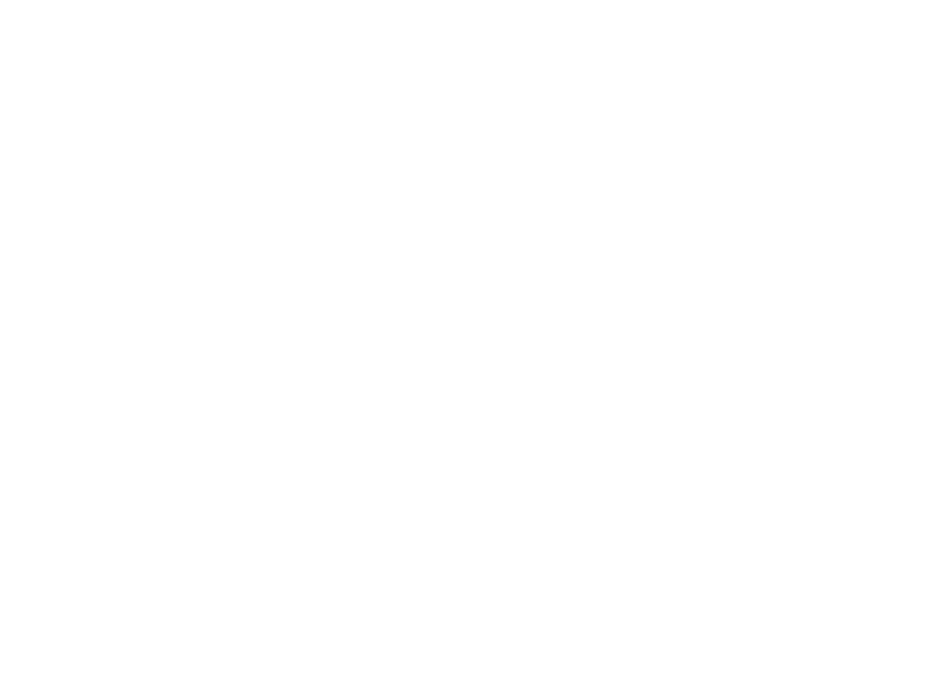
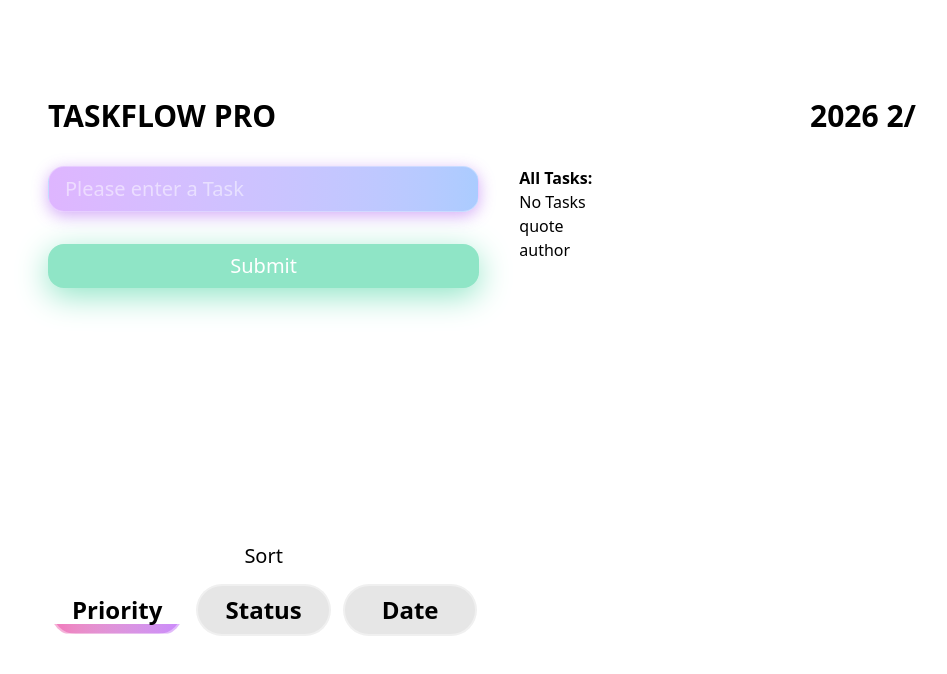
Before and after one commit to dzyker/TASKFLOW-PRO, a React (Vite) app: page / in a window 1280 px wide. Shown: the top 674 px of the page, without its empty margins (158-1105 px from the left). Built offline with nearby package versions, Linux system fonts and the light colour scheme.

Commit message:
set main functionality

```diff
--- a/package.json
+++ b/package.json
@@ -13,6 +13,7 @@
     "@tailwindcss/vite": "^4.1.18",
     "react": "^19.2.0",
     "react-dom": "^19.2.0",
+    "react-icons": "^5.5.0",
     "tailwindcss": "^4.1.18"
   },
   "devDependencies": {
--- a/src/App.tsx
+++ b/src/App.tsx
@@ -1,8 +1,192 @@
 import './App.css'
+import { useState, useEffect, useMemo } from "react"
+import { GrClose, GrCheckmark } from "react-icons/gr";
+import { MdEdit } from "react-icons/md";
+
+interface Task {
+  id: Crypto;
+  date: Date;
+  text: string;
+  status: string;
+  priority: number;
+}
+type Crypto = `${string}-${string}-${string}-${string}-${string}`
 
 function App() {
+
+  const [newTask, setNewTask] = useState<string>('')
+  const [editTargetFocus, setEditTargetFocus] = useState<Task | null>(null)
+  const [priorityEdit, setPriorityEdit] = useState<Crypto | null>(null)
+  const [filterBy, setFilterBy] = useState<string>('All')
+  const [sortBy, setSortBy] = useState<string>('Priority')
+  const [tasks, setTasks] = useState<Task[]>([])
+
+  const date: string = String(new Date().toLocaleDateString().split("."))
+  const monthsList: string[] = [
+    "January", "February", "March", "April", "May", "June",
+    "July", "August", "September", "October", "November", "December"
+  ];
+  const month = monthsList[Number(date.slice(3, 5)) - 1]
+
+  const filteredTasks = useMemo(() => {
+    let result = [...tasks]
+    if (filterBy === "All") {
+      return result
+    } else if (filterBy === "Completed") {
+      result = result.filter((task) => task.status === "Completed")
+    } else if (filterBy === "Uncompleted") {
+      result = result.filter((task) => task.status === "Uncompleted")
+    }
+    // sortTasks()
+    return result
+  } , [tasks, filterBy])
+
+  const handleInput = (event: React.ChangeEvent<HTMLInputElement>) => {
+    if (!event.target.value.trim()) {
+      setNewTask('')
+    }
+    setNewTask(event.target.value)
+  }
+
+  const handleFormSubmit = (event: React.SubmitEvent<HTMLFormElement>) => {
+    event.preventDefault()
+    if (!newTask) {
+      setNewTask('')
+      return
+    }
+    setTasks((prev) => [...prev, {
+        id: crypto.randomUUID(),
+        text: newTask.trim(),
+        date: new Date(),
+        status: 'Uncompleted',
+        priority: 4,
+      }
+    ])
+    setNewTask('')
+  }
+
+  const sortTasks = () => {
+
+  }
+
+  const handleChangeFilter = (filterBy: string) => {
+    if (filterBy === "All") {
+      setFilterBy("Completed")
+    } else if (filterBy === "Completed") {
+      setFilterBy("Uncompleted")
+    } else {
+      setFilterBy("All")
+    }
+  }
+
+  const handleCompleteTask = (task: Task) => {
+
+  }
+
+  const handleEditTask = (task: Task) => {
+
+  }
+
+  const handleRemoveTask = (task: Task) => {
+
+  }
+
+  // add to localStorage
+
   return (
-    <></>
+    <div className='flex align-middle justify-center bg-[url("./assets/background.jpg")] bg-cover bg-center bg-no-repeat h-screen p-20'>
+      <div className='flex flex-col min-h-80 min-w-230 border-2 border-white/40 backdrop-blur rounded-4xl'>
+        <div className='flex flex-row w-full px-6 py-4 justify-between text-3xl font-bold'>
+          <span>TASKFLOW PRO</span>
+          <span>{date.slice(-4)} {month} {date.slice(0, 2)}</span>
+        </div>
+
+        <div className='flex flex-row gap-10 w-full px-6 py-4 h-full'>
+          <div className='flex flex-col justify-between'>
+            <form className='flex flex-col gap-8 text-xl text-white' onSubmit={handleFormSubmit} >
+              <input className='backdrop-blur-md bg-linear-to-r from-purple-500/40 to-blue-500/40
+                   shadow-[0_4px_16px_0_rgba(147,51,234,0.4)]
+                   outline-0
+                   hover:shadow-[0_8px_24px_0_rgba(147,51,234,0.5)]
+                   transition-shadow duration-300 border border-white/30 rounded-2xl px-4 py-2' type="text" onChange={handleInput} value={newTask} placeholder="Please enter a Task" />
+              <button className='bg-[#8FE5C6] shadow-[0_8px_32px_0_rgba(31,38,135,0.37)] shadow-[#8FE5C6] rounded-2xl px-4 py-2 cursor-pointer' type='submit'>Submit</button>
+            </form>
+
+            {editTargetFocus && (
+              <div className='flex flex-row'>
+                {editTargetFocus.status != "Completed" &&
+                  <button className='rounded-full' onClick={() => handleCompleteTask(editTargetFocus)}><GrCheckmark /></button>
+                }
+                <button className='rounded-full' onClick={() => handleEditTask(editTargetFocus)}><MdEdit /></button>
+                <button className='rounded-full' onClick={() => handleRemoveTask(editTargetFocus)}><GrClose /></button>
+              </div>
+            )}
+
+            <div className='flex flex-col gap-3 mb-16 text-center'>
+              <span className='text-xl block w-full'>Sort</span>
+              <div className='grid grid-cols-3 gap-3 font-bold text-2xl text-center justify-center w-full border-2 rounded-4xl border-white/40 backdrop-blur-md'>
+                <label className={
+                  'p-2 border-2 rounded-4xl border-white/40 backdrop-blur-md cursor-pointer transition-all ' +
+                  (sortBy === 'Priority' ? 'bg-transparent bg-linear-to-r from-pink-600/50 to-purple-600/50 bg-[length:100%_0.4em] bg-no-repeat bg-bottom' : 'bg-[#E6E6E6] ') +
+                  (sortBy !== 'Priority' ? 'hover:bg-[#D6D6D6]' : '')
+                }>
+                  <span className="p-3">Priority</span>
+                  <input type='radio' name="sort" value="Priority" className='hidden' checked={sortBy === "Priority"} onChange={(event) => setSortBy(event.target.value)}></input>
+                </label>
+                <label className={
+                  'p-2 border-2 rounded-4xl border-white/40 backdrop-blur-md cursor-pointer transition-all ' +
+                  (sortBy === 'Status' ? 'bg-transparent bg-linear-to-r from-pink-600/50 to-purple-600/50 bg-[length:100%_0.4em] bg-no-repeat bg-bottom' : 'bg-[#E6E6E6] ') +
+                  (sortBy !== 'Status' ? 'hover:bg-[#D6D6D6]' : '')
+                }>
+                  <span className="p-3">Status</span>
+                  <input type='radio' name="sort" value="Status" className='hidden' checked={sortBy === "Status"} onChange={(event) => setSortBy(event.target.value)}></input>
+                </label>
+                <label className={
+                  'p-2 border-2 rounded-4xl border-white/40 backdrop-blur-md cursor-pointer transition-all ' +
+                  (sortBy === 'Date' ? 'bg-transparent bg-linear-to-r from-pink-600/50 to-purple-600/50 bg-[length:100%_0.4em] bg-no-repeat bg-bottom' : 'bg-[#E6E6E6] ') +
+                  (sortBy !== 'Date' ? 'hover:bg-[#D6D6D6]' : '')
+                }>
+                  <span className="p-3">Date</span>
+                  <input type='radio' name="sort" value="Date" className='hidden' checked={sortBy === "Date"} onChange={(event) => setSortBy(event.target.value)}></input>
+                </label>
+              </div>
+            </div>
+          </div>
+
+          <div className='flex flex-col'>
+            <div className='flex flex-col'>
+              <span className='font-bold cursor-pointer' onClick={() => handleChangeFilter(filterBy)}>{filterBy + " Tasks:"}</span>
+              <ul>
+                {filteredTasks.length > 0 ? filteredTasks.map((task) => (
+                  <li onClick={() => {
+                      setEditTargetFocus(task)
+                    }} key={task.id} className={'' + (editTargetFocus === task ? "" : "")}
+                  >
+                    <span>{task.text}</span>
+                    <button onClick={() => setPriorityEdit(task.id)}>{task.priority}
+                      {priorityEdit === task.id &&
+                        <>
+
+                        </>
+                      }
+                    </button>
+                  </li>
+                )) : <li>No Tasks</li>}
+              </ul>
+            </div>
+
+            <div className='flex flex-row'>
+              <div className='flex flex-col'>
+                <span>quote</span>
+                <span>author</span>
+              </div>
+
+              <img src="" alt="" />
+            </div>
+          </div>
+        </div>
+      </div>
+    </div>
   )
 }
 
```
Also changed, not shown: src/assets/background.jpg (added), 1 other file (tests, documents, lock files or other folders).
